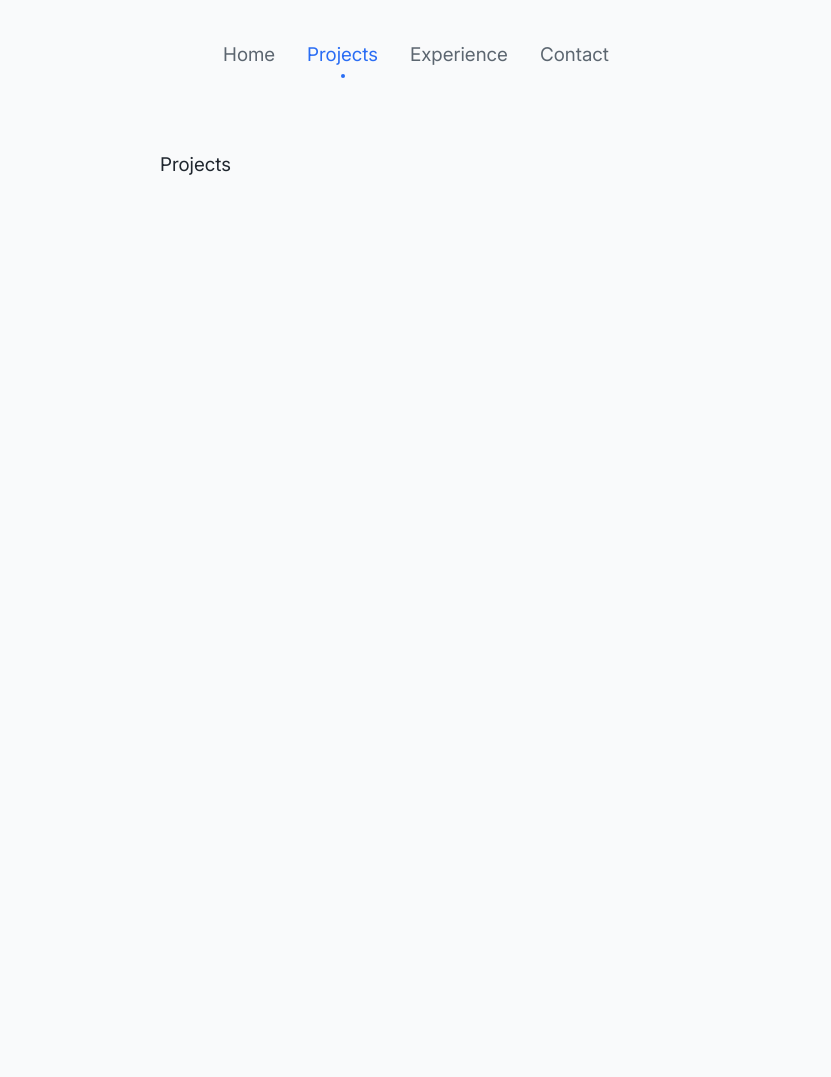
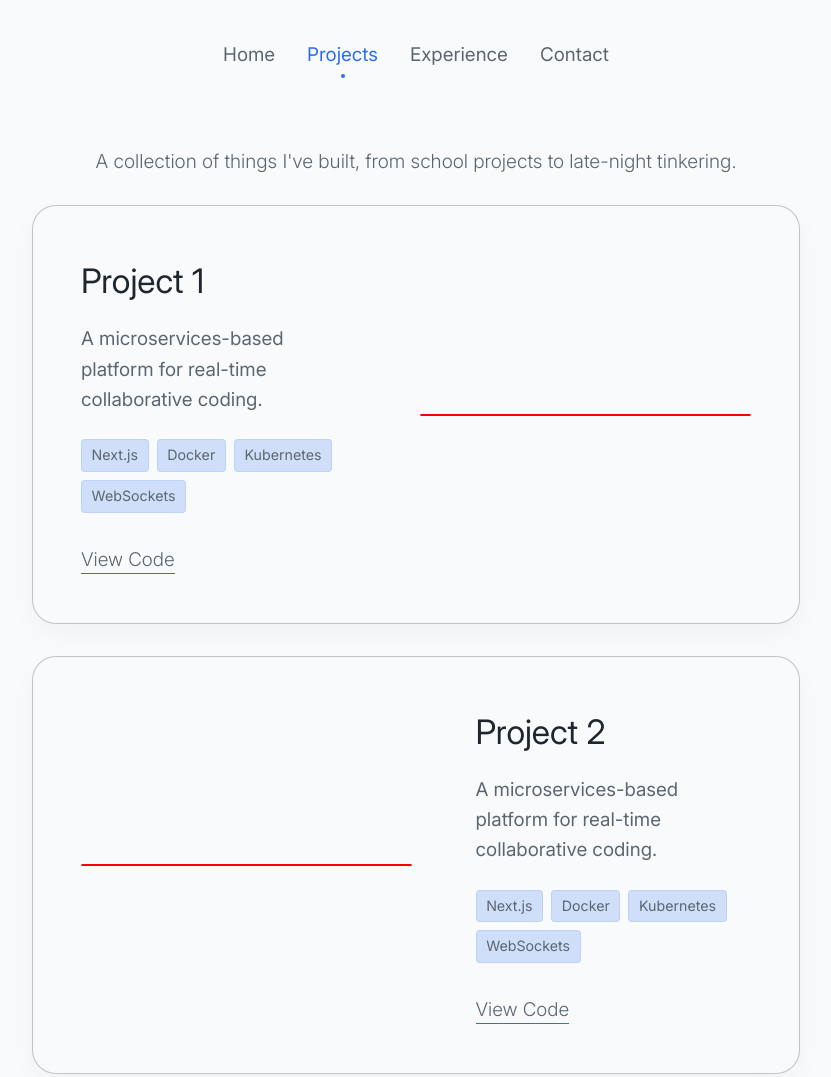
Before and after one commit to mihirniyogi/PortfolioWebsite, an Astro site: page /projects in a window 1280 px wide. Shown: the top 1077 px of the page, without its empty margins (224-1055 px from the left). Before the commit the page ends 800 px from the top, so only its background shows below. Built offline with nearby package versions, Linux system fonts and the light colour scheme; Astro itself is replaced by a stand-in of ours.

Commit message:
Add projects page

```diff
--- a/src/components/Navigation.astro
+++ b/src/components/Navigation.astro
@@ -13,7 +13,6 @@ const currentPath = pathname.replace(/\/$/, "");
 </nav>
 
 <style>
-
     nav {
         display: flex;
         justify-content: center;
@@ -31,7 +30,7 @@ const currentPath = pathname.replace(/\/$/, "");
         text-decoration: none;
         color: var(--text-muted);
         font-weight: 400;
-        transition: color 0.2s ease, transform 0.2s ease;
+        transition: all 0.2s ease;
         padding: 0.5rem 0;
     }
 
--- /dev/null
+++ b/src/components/ProjectCard.astro
@@ -0,0 +1,151 @@
+---
+// src/components/ProjectCard.astro
+interface Props {
+    title: string;
+    description: string;
+    tags: string[];
+    link: string;
+    image?: string;
+}
+
+const { title, description, tags, link, image } = Astro.props;
+---
+
+<li class="project-card">
+
+    <div class="card-content">
+        <h3>{title}</h3>
+        <p>{description}</p>
+
+        <div class="card-techstack">
+            {tags.map(tag => (
+                <span class="tag">{tag}</span>
+            ))}
+        </div>
+
+        <div class="card-links">
+            <a href={link} target="_blank" rel="noopener noreferrer">View Code</a>
+        </div>
+    </div>
+
+    <div class="card-image">
+        {image && <img src={image} alt={`${title} screenshot`} loading="lazy" />}
+    </div>
+
+</li>
+
+<style>
+    .project-card {
+        display: grid;
+        grid-template-columns: 1fr 1.2fr;
+        gap: 4rem;
+        align-items: center;
+        list-style: none;
+
+        margin-top: 2rem;
+        padding: 3rem;
+        border: 1px solid color-mix(in srgb, var(--text-main), transparent 75%);
+        border-radius: 24px;
+        box-shadow: 0 10px 30px -5px color-mix(in srgb, var(--text-main), transparent 95%);
+        background-color: var(--bg-color);
+        transition: all 0.3s ease;
+    }
+
+    .project-card:nth-child(even) {
+        /* Swaps the order of the grid items */
+        grid-template-columns: 1.2fr 1fr;
+    }
+
+    .project-card:nth-child(even) .card-image {
+        order: 1; /* Moves image to the right */
+    }
+
+    .project-card:nth-child(even) .card-content {
+        order: 2; /* Moves text to the left */
+    }
+
+    .card-image {
+        width: 100%;
+        border-radius: 16px;
+        overflow: hidden;
+        background-color: color-mix(in srgb, var(--accent), transparent 95%);
+        box-shadow: 0 10px 30px -10px rgba(0, 0, 0, 0.1);
+        transition: transform 0.4s cubic-bezier(0.175, 0.885, 0.32, 1.275);
+        border: 1px solid red;
+    }
+
+    .card-image img {
+        width: 100%;
+        height: auto;
+        display: block;
+        object-fit: cover;
+    }
+
+    .project-card:hover .card-image {
+        transform: translateY(-8px) scale(1.02);
+        box-shadow: 0 20px 40px -15px rgba(0, 0, 0, 0.15);
+        border-color: var(--accent);
+        box-shadow: 0 20px 40px -10px color-mix(in srgb, var(--accent), transparent 90%);
+    }
+
+    .card-content {
+        display: flex;
+        flex-direction: column;
+        gap: 1rem;
+    }
+
+    h3 {
+        font-size: var(--fs-lg);
+        color: var(--text-main);
+        margin: 0;
+    }
+
+    p {
+        font-size: var(--fs-base);
+        color: var(--text-muted);
+    }
+
+    /* Tech Stack Tags */
+    .card-techstack {
+        display: flex;
+        flex-wrap: wrap;
+        gap: 0.5rem;
+        margin-top: 0.5rem;
+    }
+
+    .tag {
+        font-size: var(--fs-sm);
+        background: color-mix(in srgb, var(--accent), transparent 80%);
+        padding: 0.25rem 0.6rem;
+        border-radius: 4px;
+        border: 1px solid color-mix(in srgb, var(--accent), transparent 90%);
+        color: var(--text-muted);
+    }
+
+    .card-links {
+        margin-top: 1rem;
+    }
+
+    .card-links a {
+        text-decoration: none;
+        font-weight: 300;
+        font-size: var(--fs-base);
+        color: var(--text-muted);
+        border-bottom: 1px solid var(--accent);
+        padding-bottom: 2px;
+        transition: opacity 0.2s ease;
+    }
+
+    @media (max-width: 850px) {
+        .project-card, .project-card:nth-child(even) {
+            grid-template-columns: 1fr;
+            gap: 2rem;
+        }
+
+        .project-card:nth-child(even) .card-image,
+        .project-card:nth-child(even) .card-content {
+            order: unset;
+        }
+    }
+
+</style>
--- a/src/pages/index.astro
+++ b/src/pages/index.astro
@@ -60,8 +60,8 @@ import Layout from '../layouts/Layout.astro';
         margin-top: 3rem;
         padding: 1rem 1.25rem;
 
-        background-color: rgba(37, 99, 235, 0.05);
-        border: 1px solid rgba(37, 99, 235, 0.1);
+        background-color: color-mix(in srgb, var(--accent), transparent 90%);
+        border: 1px solid color-mix(in srgb, var(--accent), transparent 80%);
         border-radius: 8px;
         max-width: fit-content;
     }
--- a/src/pages/projects.astro
+++ b/src/pages/projects.astro
@@ -1,12 +1,59 @@
 ---
 // src/pages/projects.astro
+import ProjectCard from '../components/ProjectCard.astro';
 import Layout from '../layouts/Layout.astro';
 ---
 
-<Layout title="Mihir Niyogi">
+<Layout title="Projects | MN">
 
     <main class="container">
-        <h1>Projects</h1>
+        <header>
+            <p>A collection of things I've built, from school projects to <em>late-night tinkering.</em></p>
+        </header>
+        <ul class="project-grid">
+            <ProjectCard
+                title="Project 1"
+                description="A microservices-based platform for real-time collaborative coding."
+                tags={["Next.js", "Docker", "Kubernetes", "WebSockets"]}
+                link="#"
+            />
+
+            <ProjectCard
+                title="Project 2"
+                description="A microservices-based platform for real-time collaborative coding."
+                tags={["Next.js", "Docker", "Kubernetes", "WebSockets"]}
+                link="#"
+            />
+
+            <ProjectCard
+                title="Project 3"
+                description="A microservices-based platform for real-time collaborative coding."
+                tags={["Next.js", "Docker", "Kubernetes", "WebSockets"]}
+                link="#"
+            />
+
+            <ProjectCard
+                title="Project 4"
+                description="A microservices-based platform for real-time collaborative coding."
+                tags={["Next.js", "Docker", "Kubernetes", "WebSockets"]}
+                link="#"
+            />
+
+        </ul>
     </main>
+</Layout>
 
-</Layout>
+<style>
+    .container {
+        margin-bottom: 4rem;
+    }
+
+    header p {
+        font-size: 1.2rem;
+        font-weight: 300;
+        line-height: 1.2;
+        color: var(--text-muted);
+        text-align: center;
+    }
+
+</style>
--- a/src/styles/global.css
+++ b/src/styles/global.css
@@ -78,7 +78,7 @@ body {
 }
 
 .container {
-    width: 40%;
+    width: 60%;
     margin: 0 auto;
     margin-top: 5vh;
 }
@@ -88,3 +88,16 @@ body {
         width: 90%;
     }
 }
+
+/*
+
+@media (prefers-color-scheme: dark) {
+  :root {
+    --bg-color: hsl(210, 20%, 5%);    Deep charcoal/black
+    --text-main: hsl(210, 20%, 90%);  Soft white
+    --text-muted: hsl(210, 10%, 65%); Muted gray
+    --accent: hsl(210, 100%, 70%);    Slightly brighter blue for dark bg
+  }
+}
+
+*/
```
